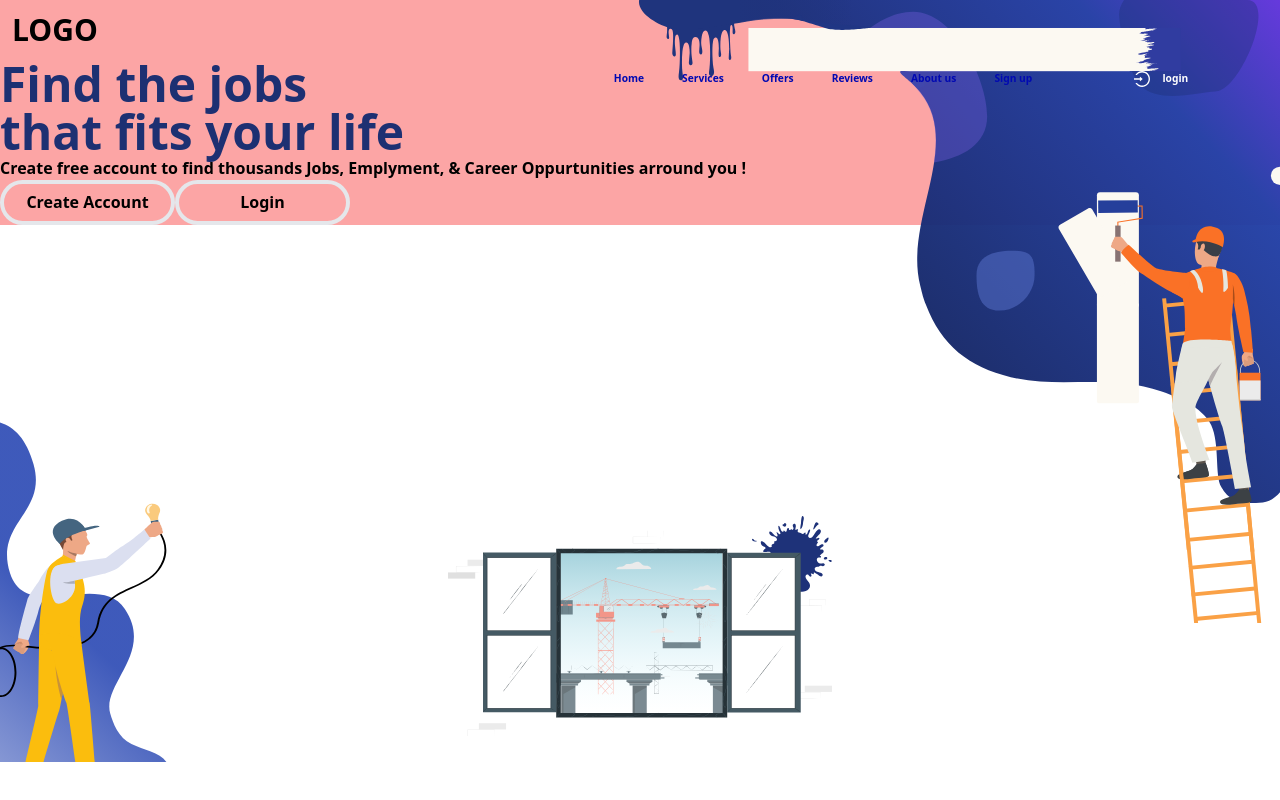
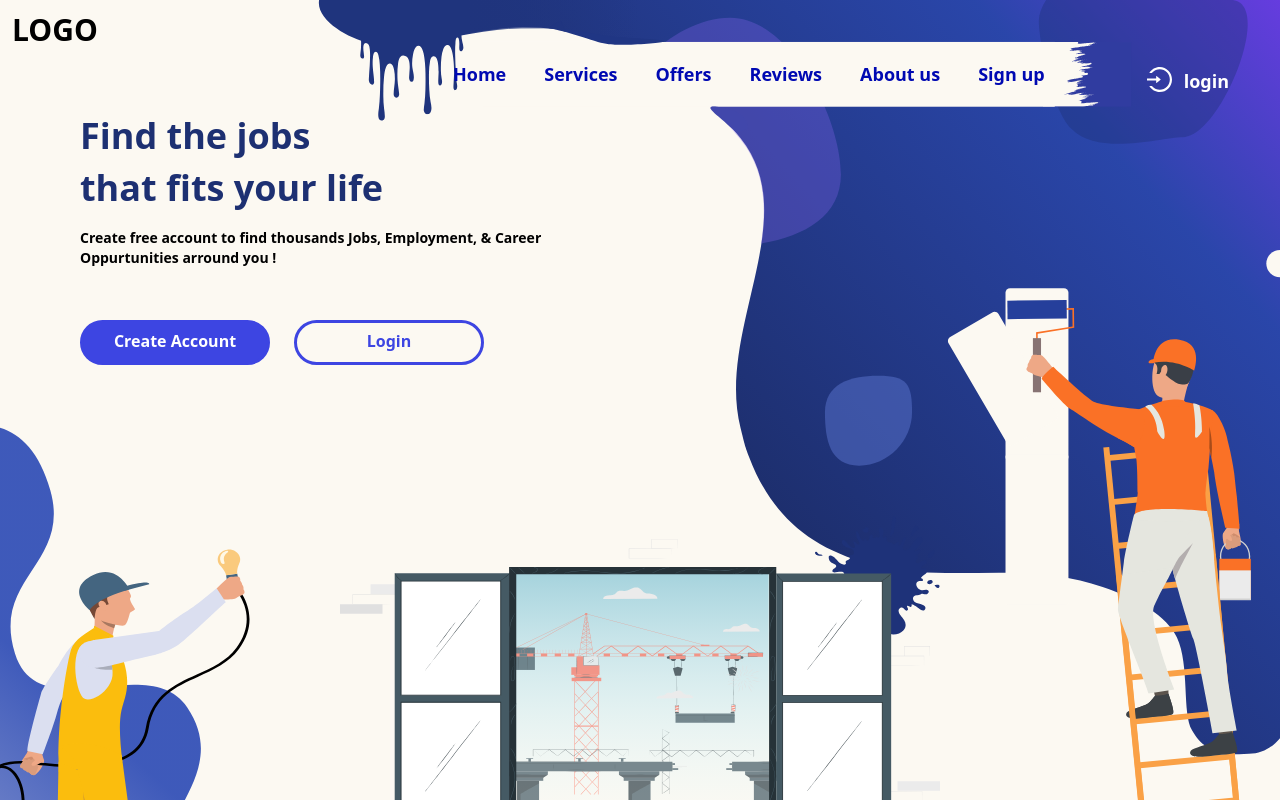
Before and after one commit to AhmedSEHILI/JoSeFinder, a React (Create React App) app: page / in a window 1280 px wide. Shown: the top 800 px of the page. Built offline with nearby package versions, Linux system fonts and the light colour scheme.

Commit message:
modifications

```diff
--- a/src/ButtNav.js
+++ b/src/ButtNav.js
@@ -4,7 +4,7 @@ import { Link } from "react-router-dom";
 function ButtNav(props) {
     return (
         <div>
-            <a href={props.hrf} className="text-[10px] lg:text-[0.8vw] hover:bg-[#3D45E2] hover:bg-opacity-70 px-2 py-[1px] lg:px-4 lg:py-1 rounded-3xl border-[3.5px] border-transparent hover:text-white text-[#0009B2] font-bold hover:border-[3.5px] hover:border-[#1D3072]">{props.name}</a>
+            <a href={props.hrf} className="text-[12px] lg:text-lg hover:bg-[#3D45E2] hover:bg-opacity-70 px-2 py-[2px] lg:px-4 lg:py-1 rounded-3xl border-[3.5px] border-transparent hover:text-white text-[#0009B2] font-bold hover:border-[3.5px] hover:border-[#1D3072]">{props.name}</a>
         </div>
     );
 }
--- a/src/Hero/Bg.js
+++ b/src/Hero/Bg.js
@@ -4,12 +4,16 @@ import Nav from '../Nav';
 function Bg(props) {
     return (
              <div className="relative ">
-                <div className=" absolute w-screen flex flex-row-reverse pt-16 pr-16 z-10">
-                    <Nav />
+
+                <div className="absolute right-0 w-[800px] cs:w-[100px] lg:w-[1180px]">
+                    {/* <div className=" absolute w-screen flex flex-row-reverse pt-[3.3%] pr-16 z-20">
+                        <Nav />
+                    </div> */}
+                    <div className="absolute top-[36px] right-8 lg:top-[60px] "><Nav /></div>
+                     <img src="/Landing/RightSvg.svg" alt="" className="z-10" />
                 </div>
-                <img src="/Landing/RightSvg.svg" alt="" className="absolute right-0 w-[61.5%]" />
-                <img src="/Landing/elec.svg" alt="" className="absolute top-96 mt-9 w-[13.3%] bottom-0" />
-                <img src="/Landing/window.svg" alt="" className="absolute translate-x-[-50%] left-[50%] top-[480px] mt-9 w-[30%]" />
+                <img src="/Landing/elec.svg" alt="" className="absolute top-[270px] lg:top-96 lg:mt-10 bottom-0 w-[180px] lg:w-[255px]" />
+                <img src="/Landing/window.svg" alt="" className="absolute translate-x-[-50%] left-[50%] top-[350px] lg:top-[480px] mt-9 w-[350px] lg:w-[600px]" />
              </div>
     );
 }
--- a/src/Hero/Hero.js
+++ b/src/Hero/Hero.js
@@ -4,19 +4,19 @@ import Bg from './Bg';
 
 function Hero(props) {
     return (
-        <div className="relative">
+        <div className="relative bg-[#FCF9F2]">
              <Bg />
-            <div className=" flex flex-col bg-red-300">
-                <div className="text-3xl font-bold p-3">LOGO</div>
-                <div className="flex flex-col">
-                    <div className="text-5xl font-bold text-[#1D3072]">Find the jobs </div>
-                    <div className="text-5xl font-bold text-[#1D3072]">that fits your life</div>
-                    <div className="font-semibold text-md">Create free account to find thousands Jobs, Emplyment, & Career Oppurtunities arround you !  </div>
-                    <div className="flex flex-row">
-                        <div className="h-[45px] border-4 text-center leading-[4px] p-4 w-[175px] rounded-[25px] font-bold">Create Account</div>
-                        <div className="h-[45px] border-4 text-center leading-[4px] p-4 w-[175px] rounded-[25px] font-bold">Login</div>
+            <div className=" flex flex-col gap-14 llgg:gap-44">
+                <div className="text-3xl font-bold p-3 ">LOGO</div>
+                <div className="flex flex-col gap-3 pl-20 llgg:pl-56">
+                    <div className="text-4xl llgg:text-5xl font-bold text-[#1D3072]">Find the jobs </div>
+                    <div className="text-4xl llgg:text-5xl font-bold text-[#1D3072]">that fits your life</div>
+                    <div className="font-semibold text-sm llgg:text-md w-[500px] pt-2 pb-5 lg:pb-10">Create free account to find thousands Jobs, Employment, & Career Oppurtunities arround you !  </div>
+                    <div className="flex flex-row gap-6 pb-[285px] lg:pb-[575px] llgg:pb-[435px]">
+                        <div className="shad h-[45px] border-[3px] border-[#3D45E2] text-center leading-[5px] p-4 w-[190px] rounded-[25px] font-bold text-white bg-[#3D45E2] hover:bg-transparent hover:text-[#3D45E2] z-20">Create Account</div>
+                        <div className="shad2 h-[45px] border-[3px] border-[#3D45E2] text-center leading-[5px] p-4 w-[190px] rounded-[25px] font-extrabold hover:font-bold text-[#3D45E2] hover:bg-[#3D45E2] hover:text-white z-20">Login</div>
                     </div>
-                </div>
+                 </div>
             </div>
 
         </div>
--- a/src/Main.js
+++ b/src/Main.js
@@ -7,7 +7,8 @@ function Main(props) {
     return (
         <div className=''>
             <Hero />
-            {/* <Hero /> */}
+            <Hero />
+
         </div>
     );
 }
--- a/src/Nav.js
+++ b/src/Nav.js
@@ -14,7 +14,7 @@ function Nav(props) {
                 <ButtNav name ="About us" />
                 <ButtNav name ="Sign up" />
             </div>
-            <button className="login flex flex-row text-[10px] lg:text-[0.8vw] hover:bg-[#FCF9F2] px-1 py-[2px] lg:px-4 lg:py-1 rounded-3xl border-[3.5px] border-transparent text-white hover:text-[#0009B2] font-bold hover:border-[3.5px] hover:border-[#1D3072]">
+            <button className="login flex flex-row text-[12px] lg:text-lg hover:bg-[#FCF9F2] px-1 py-[2px] lg:px-4 lg:py-1 rounded-3xl border-[3.5px] border-transparent text-white hover:text-[#0009B2] font-bold hover:border-[3.5px] hover:border-[#1D3072]">
                 <img src="/Landing/IconPurple.svg" alt="" className="imgPrpl hidden pr-3 w-[45%]" />
                 <img src="/Landing/IconWhite.svg" alt="" className="imgWht pr-3 w-[45%]" />
                 login
--- a/src/index.css
+++ b/src/index.css
@@ -44,4 +44,12 @@
 }
 
 
+.shad {
+  box-shadow: rgba(61, 71, 226, 0.15) -10px 19px 38px, rgba(61, 71, 226, 0.15) 0px 15px 12px;
 }
+
+.shad2:hover{
+  box-shadow: rgba(61, 71, 226, 0.15) -10px 19px 38px, rgba(61, 71, 226, 0.15) 0px 15px 12px;
+}
+
+}
--- a/tailwind.config.js
+++ b/tailwind.config.js
@@ -15,11 +15,16 @@ module.exports = {
       'lg': '1024px',
       // => @media (min-width: 1024px) { ... }
 
+      'llgg': '1300px',
+      // => @media (min-width: 1536px) { ... }
+
+
       'xl': '1280px',
       // => @media (min-width: 1280px) { ... }
 
       '2xl': '1536px',
       // => @media (min-width: 1536px) { ... }
+
     },
   },
   plugins: [],
```
